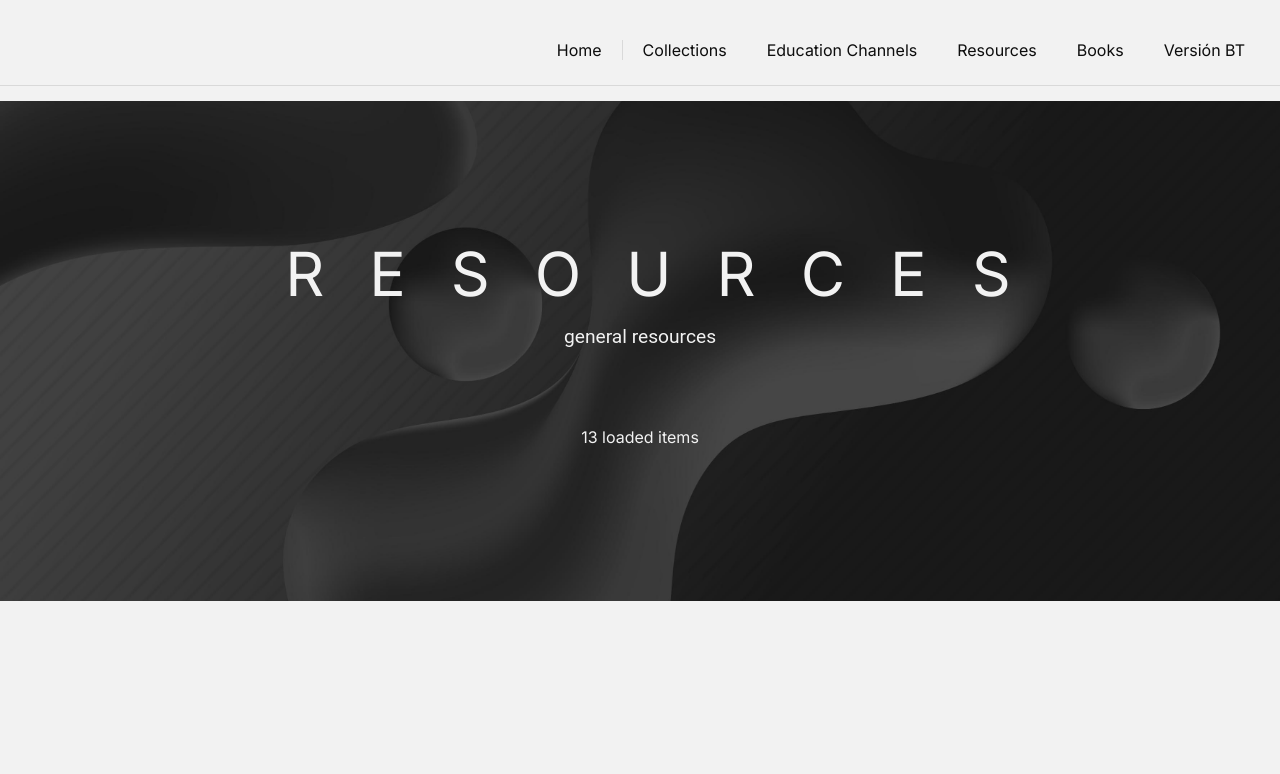
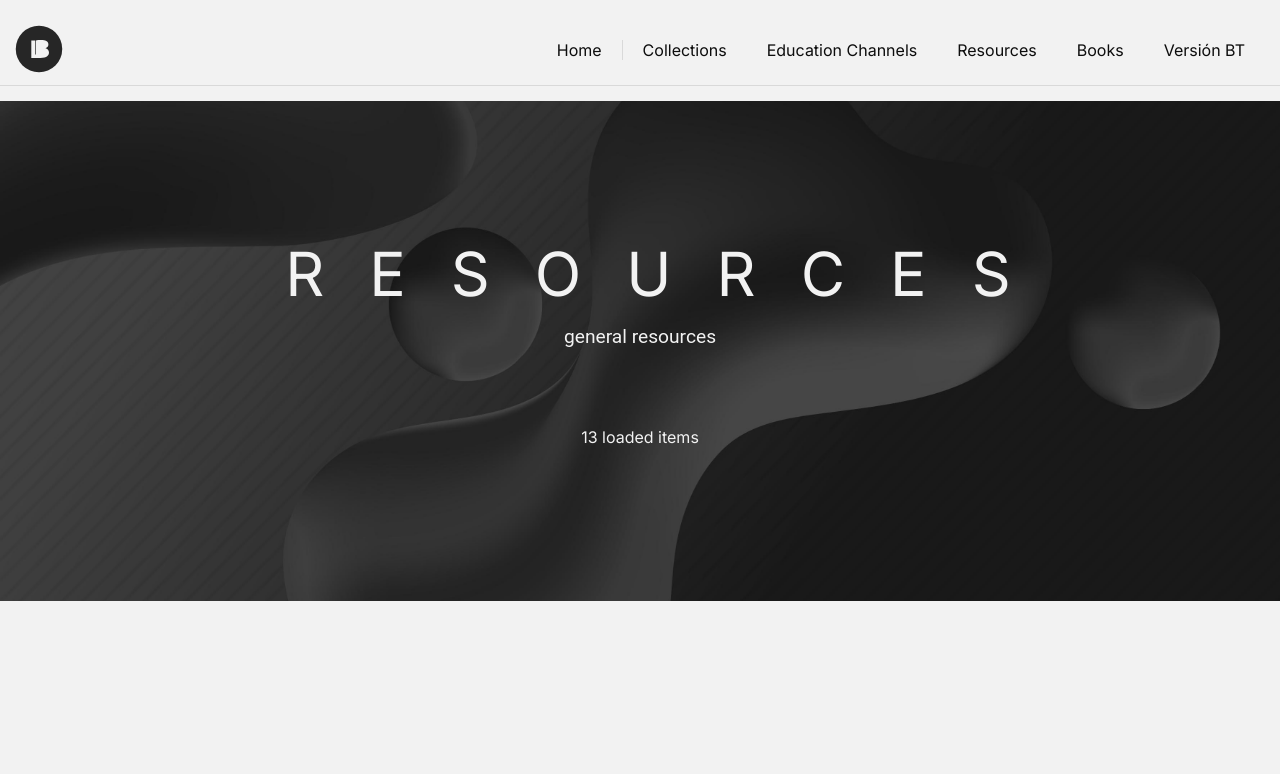
Before and after one commit to DianaSerradilla/Library_DianaSerradilla, a plain HTML site: page pages/resources.html in a window 1280 px wide. Shown: the top 774 px of the page. Drawn offline with nearby package versions, Linux system fonts and the light colour scheme.

Commit message:
Arreglo logo resources

```diff
--- a/pages/resources.html
+++ b/pages/resources.html
@@ -37,12 +37,11 @@
         <!-- ----------------Nav init---------------- -->
         <header class="animate__animated animate__fadeIn">
             <nav>
-                <!-- <a href="../index.html">
-                    <img src="../assets/1080D.svg" alt="LibraryLogo" class="logoLibrary">
-                </a> -->
                 <a href="../index.html">
-                    <img src="../assets/1080D.svg" alt="LibraryLogo" class="logoLibrary">
+                    <img src="../assets/1080D.svg" alt="LibraryLogo" class="logo">
                 </a>
+
+
 
                 <button class="menu"
                     onclick="this.classList.toggle('opened');this.setAttribute('aria-expanded', this.classList.contains('opened'))"
```
